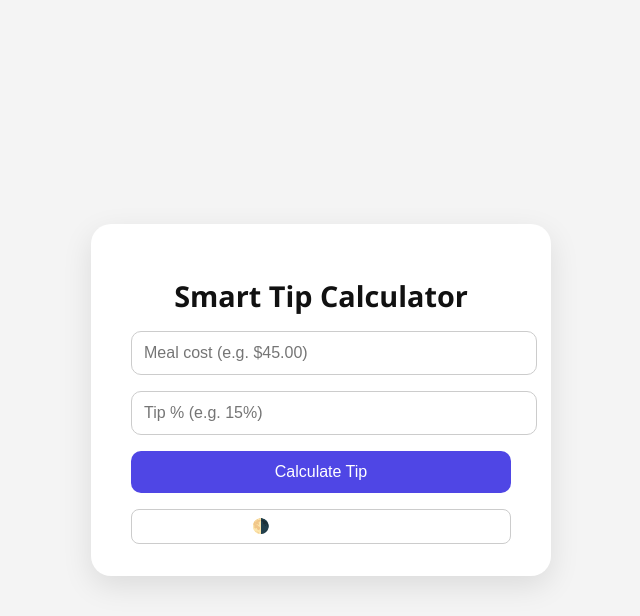
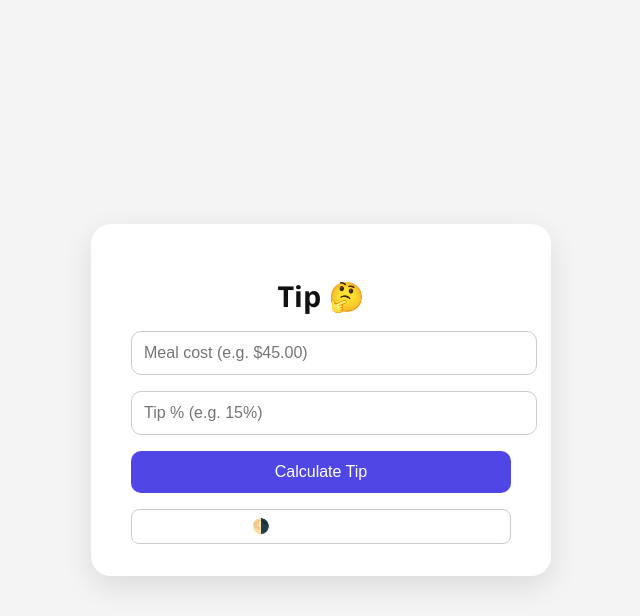
Before and after one commit to geethasagarb/Tip-Calculator, a Flask app: page / in a window 1280 px wide. Shown: the top 616 px of the page, without its empty margins (319-959 px from the left). Run offline with Flask 3, Linux system fonts and the light colour scheme.

Commit message:
Update title to Tip 🤔

```diff
--- a/templates/index.html
+++ b/templates/index.html
@@ -3,7 +3,7 @@
 <head>
   <meta charset="UTF-8" />
   <meta name="viewport" content="width=device-width, initial-scale=1.0" />
-  <title>Tip Calculator</title>
+  <title>Tip 🤔</title>
   <style>
     :root {
       --bg-light: #f4f4f4;
@@ -122,7 +122,7 @@
 </head>
 <body>
   <div class="container">
-    <h1>Smart Tip Calculator</h1>
+    <h1>Tip 🤔</h1>
     <form method="post">
       <input name="dollars" placeholder="Meal cost (e.g. $45.00)" required />
       <input name="percent" placeholder="Tip % (e.g. 15%)" required />
```
